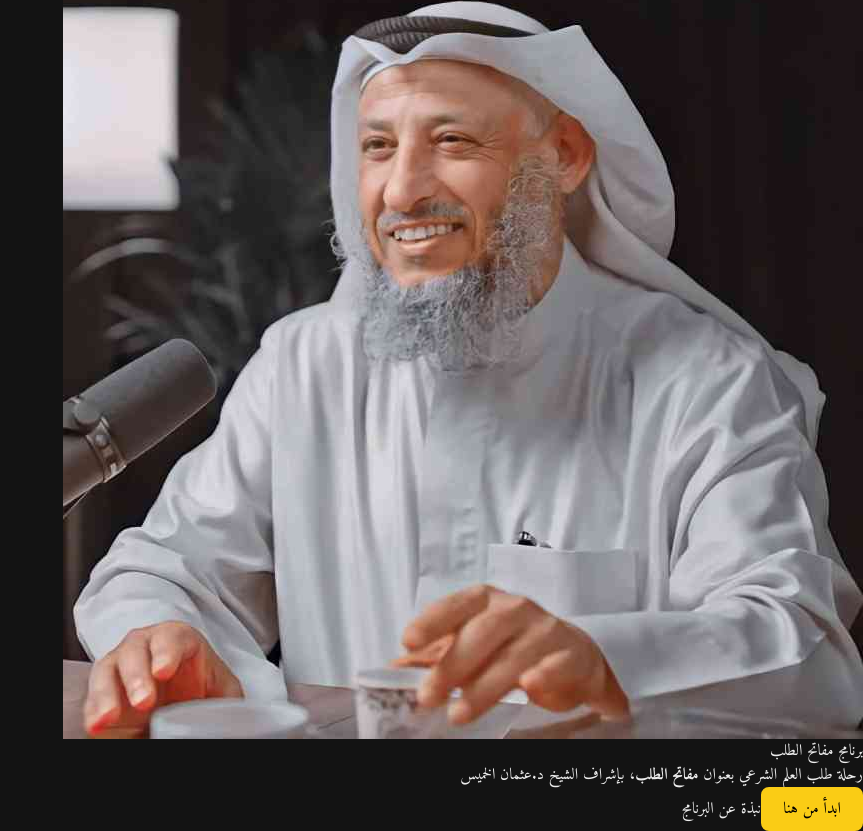
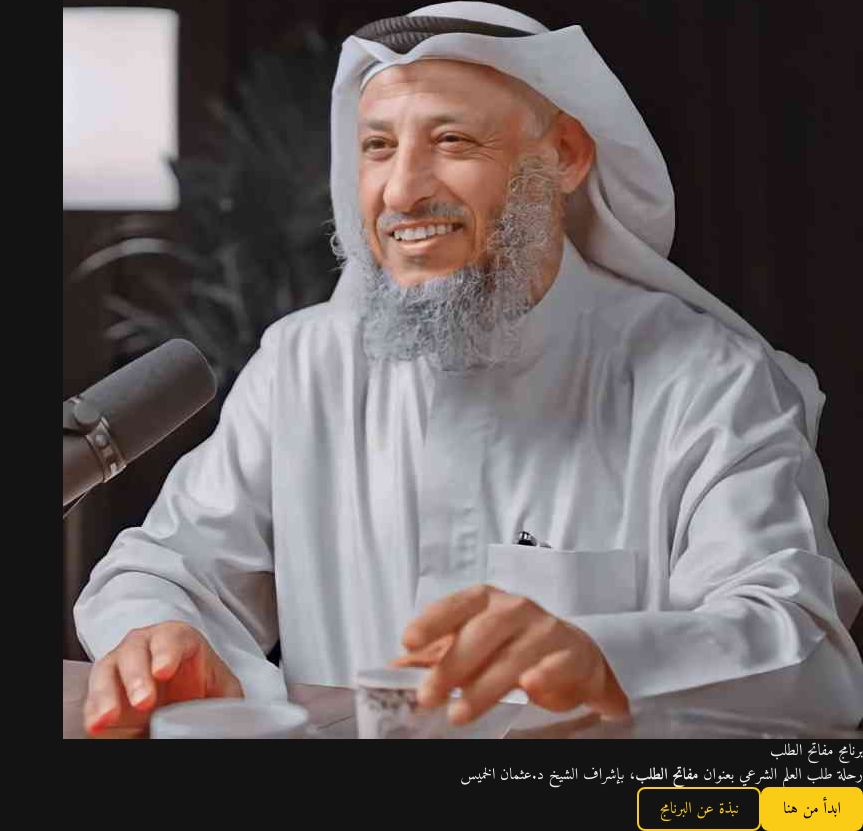
Before and after one commit to heynzar/sheikh-othman-platform, a Next.js app: page / in a window 1280 px wide. Shown: the part 157-988 px from the top of the page, without its empty margins (417-1280 px from the left). Built offline with nearby package versions, Linux system fonts and the light colour scheme.

Commit message:
feat: improve styling

```diff
--- a/package.json
+++ b/package.json
@@ -12,6 +12,7 @@
     "lucide-react": "^0.460.0",
     "next": "15.0.3",
     "react": "19.0.0-rc-66855b96-20241106",
+    "react-confetti": "^6.2.2",
     "react-dom": "19.0.0-rc-66855b96-20241106",
     "tailwind-merge": "^2.5.4"
   },
@@ -19,6 +20,7 @@
     "@types/node": "^20",
     "@types/react": "^18",
     "@types/react-dom": "^18",
+    "@types/youtube": "^0.1.0",
     "eslint": "^8",
     "eslint-config-next": "15.0.3",
     "postcss": "^8",
--- a/src/app/globals.css
+++ b/src/app/globals.css
@@ -16,7 +16,9 @@ body {
 .button-primary {
   @apply px-5 py-2 border-2 border-yellow-400 rounded-lg bg-yellow-400 text-black hover:scale-105 active:scale-100 transition-transform;
 }
-
+.button-secondary {
+  @apply px-5 py-2 border-2 border-yellow-400 text-yellow-400 rounded-lg hover:scale-105 active:scale-100 transition-transform;
+}
 ::-webkit-scrollbar {
   width: 10px;
 }
--- a/src/components/Hero.tsx
+++ b/src/components/Hero.tsx
@@ -23,9 +23,7 @@ const Hero = () => {
             <button className="button-primary">ابدأ من هنا</button>
           </Link>
           <Link href="/about">
-            <button className="px-5 py-2 border-2 border-yellow-400 text-yellow-400 rounded-lg hover:scale-105 active:scale-100 transition-transform">
-              نبذة عن البرنامج
-            </button>
+            <button className="button-secondary">نبذة عن البرنامج</button>
           </Link>
         </div>
       </section>
--- a/src/components/SideBar.tsx
+++ b/src/components/SideBar.tsx
@@ -1,5 +1,4 @@
 "use client";
-import Link from "next/link";
 import SideBarCard from "./SideBarCard";
 import { usePathname } from "next/navigation";
 import CheckBtn from "./CheckBtn";
@@ -145,13 +144,13 @@ function SideBar() {
                     />
                   </div>
 
-                  <Link href={`/program/${majles.id}`}>
+                  <a href={`/program/${majles.id}`}>
                     <SideBarCard
                       title={majles.title}
                       id={majles.id}
                       duration={majles.duration}
                     />
-                  </Link>
+                  </a>
                 </div>
               );
             })}
```
Also changed, not shown: 1 other file (tests, documents, lock files or other folders).
